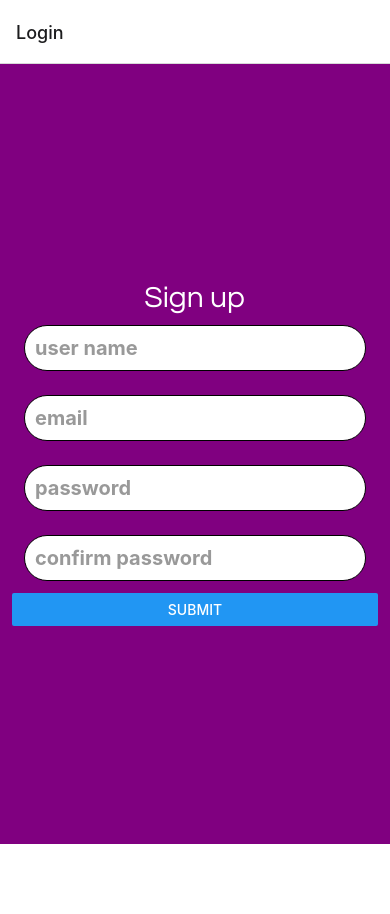
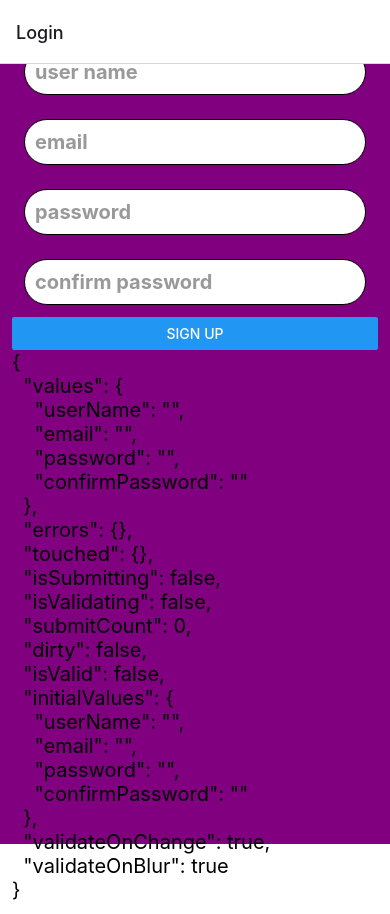
Before and after one commit to ChilliKirby/Beacon, a React Native app: screen /Login in a window 390 px wide. Before the commit the page ends 844 px from the top, so only its background shows below. Built offline with nearby package versions, Linux system fonts and the light colour scheme.

Commit message:
--Almost finished form with formik for registration. --Errors in form now only appear when necessary instead of immediately. --form seems to be working.

```diff
--- a/App.js
+++ b/App.js
@@ -61,8 +61,11 @@ export default function App() {
   //   text = JSON.stringify(location);
 
   // }
+
+  //!!!!!!!!!!!!!!!!!!!!!!!!!!!!!!!!!!!!!!!!!!!!!!!!!!!!!!!!!!!!!!!!!!!
+  //Look into doing a splash screen to wait for font to load
   const [fontsLoaded] = useFonts({
-      'questrial': require('./assets/fonts/questrial/Questrial-Regular.ttf'),
+      'Questrial': require('./assets/fonts/questrial/Questrial-Regular.ttf'),
   });
 
   const mode = "dark";
--- a/Styles.js
+++ b/Styles.js
@@ -30,7 +30,13 @@ export const styles = StyleSheet.create({
     fontSize: 30,
     color: '#fff',
     alignSelf: 'center',
-    fontFamily: 'questrial',
+    fontFamily: 'Questrial',
+  },
+  textFormError: {
+    fontSize: 20,
+    color: "#f00",
+    fontFamily: 'Questrial',
+    marginHorizontal:12,
   },
   /* TEXT FIELDS */
   textInputField: {
--- a/scenes/loginPage/Form.jsx
+++ b/scenes/loginPage/Form.jsx
@@ -11,13 +11,11 @@ import { styles } from "../../Styles.js";
 
 
 
-const registrationSchema = ({
-    firstName: yup.string().required("required"),
-    lastName: yup.string().required("required"),
-    nickName: yup.string().required("required"),
-    email: yup.string().email("invalid email").required("required"),
-    password: yup.string().required("Please enter your password.").min(8, "Your password is too short."),
-    retypePassword: yup.string().required("Please retype your password.")
+const registrationSchema = yup.object().shape({
+    userName: yup.string().required("*User name is required*"),
+    email: yup.string().email("invalid email").required("*A valid email is required*"),
+    password: yup.string().required("*A valid password is required*").min(8, "*Your password is too short*"),
+    confirmPassword: yup.string().required("*Please confirm your password*")
         .oneOf([yup.ref("password")], "Your passwords do not match.")
 });
 
@@ -27,12 +25,10 @@ const loginSchema = yup.object().shape({
 });
 
 const initialValuesRegister = {
-    firstName: "",
-    lastName: "",
-    nickName: "",
+    userName: "",
     email: "",
     password: "",
-    picture: "",
+    confirmPassword: "",
 };
 
 const handleFormSubmit = () => {
@@ -40,38 +36,75 @@ const handleFormSubmit = () => {
 };
 
 const Form = () => {
-    // <Formik
-    //     onSubmit={handleFormSubmit}
-    //     initialValues={isLogin ? initialValuesLogin : initialValuesRegister}
-    //     validationSchema={isLogin ? loginSchema : registerSchema}
-    // >
-
-    // </Formik>
 
     return (
         <SafeAreaView>
             <ScrollView>
+
+                <Formik
+                    onSubmit={values => alert(JSON.stringify(values, null, 2))}
+                    validationSchema={registrationSchema}
+                    initialValues={initialValuesRegister}
+                >
+                    {props => (
                         <View style={styles.textInputContainer}>
+
                             <Text style={styles.textHeadCentered}> Sign up </Text>
+
                             <TextInput placeholderTextColor="#999"
                                 style={styles.textInputField}
-                    placeholder="user name" />
+                                placeholder="user name"
+                                onChangeText={text => props.setFieldValue("userName", text)}
+                                onBlur={() => props.setFieldTouched("userName")}
+                                error={props.touched.userName ? props.errors.userName : null}
+                            />
+                            {props.touched.userName &&
+                                <Text style={styles.textFormError}>{props.errors.userName} </Text>
+                            }
+
                             <TextInput
                                 placeholderTextColor="#999"
                                 style={styles.textInputField}
-                    placeholder="email" />
+                                placeholder="email"
+                                onChangeText={text => props.setFieldValue("email", text)}
+                                onBlur={() => props.setFieldTouched("email")}
+                                error={props.touched.email ? props.errors.email : null}
+                            />
+                            {props.touched.email &&
+                                <Text style={styles.textFormError}>{props.errors.email}</Text>
+                            }
+
                             <TextInput
                                 placeholderTextColor="#999"
                                 style={styles.textInputField}
-                    placeholder="password" />
+                                placeholder="password"
+                                onChangeText={text => props.setFieldValue("password", text)}
+                                onBlur={() => props.setFieldTouched("password")}
+                                error={props.touched.password ? props.errors.password : null}
+
+                            />
+                            {props.touched.password &&
+                                <Text style={styles.textFormError}>{props.errors.password}</Text>
+                            }
+
                             <TextInput
                                 placeholderTextColor="#999"
                                 style={styles.textInputField}
-                    placeholder="confirm password" />
+                                placeholder="confirm password"
+                                onChangeText={text => props.setFieldValue("confirmPassword", text)}
+                                onBlur={() => props.setFieldTouched("confirmPassword")}
+                                error={props.touched.confirmPassword ? props.errors.confirmPassword : null}
+                            />
+                            {props.touched.confirmPassword &&
+                                <Text style={styles.textFormError}>{props.errors.confirmPassword}</Text>
+                            }
 
+                            <Button onPress={props.handleSubmit} title="Sign Up" />
 
-                <Button onPress={() => alert("done")} title="submit" />
+                            <Text style={{ fontSize: 20 }}>{JSON.stringify(props, null, 2)}</Text>
                         </View>
+                    )}
+                </Formik>
             </ScrollView>
         </SafeAreaView>
 
```
Also changed, not shown: assets/fonts/questrial/OFL.txt (deleted). Lines whose indentation alone changed are shown as unchanged.
